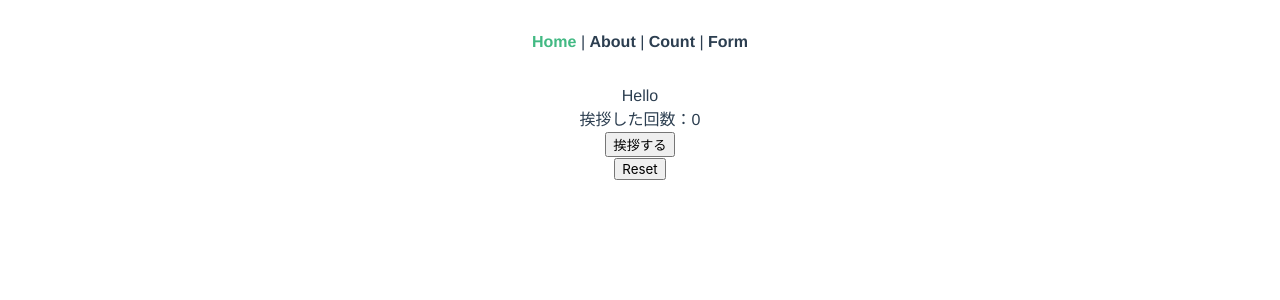
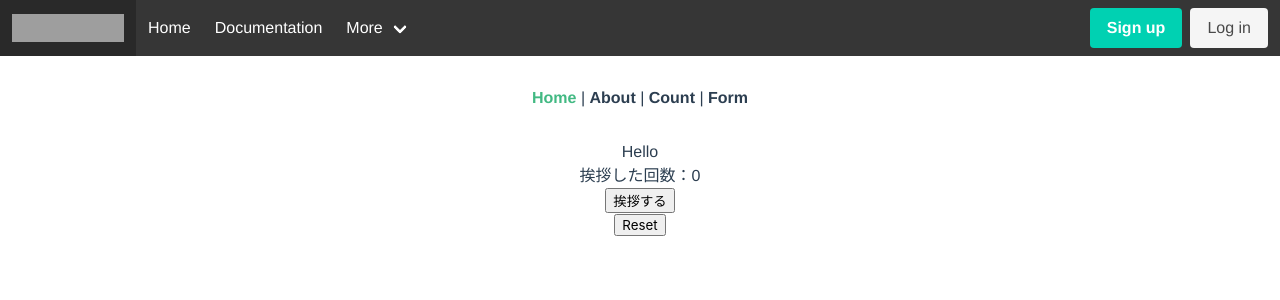
Before and after one commit to nishitaku/facebook-event, a Vue app in the folder app/facebook-event/: page / in a window 1280 px wide. Shown: the top 300 px of the page. Built offline with nearby package versions, Linux system fonts and the light colour scheme; grey boxes are pictures that could not be loaded.

Commit message:
ヘッダの追加

```diff
--- a/app/facebook-event/src/App.vue
+++ b/app/facebook-event/src/App.vue
@@ -1,5 +1,6 @@
 <template>
   <div id="app">
+    <Header></Header>
     <div id="nav">
       <router-link to="/">Home</router-link> |
       <router-link to="/about">About</router-link> |
@@ -31,3 +32,16 @@
   }
 }
 </style>
+
+<script lang="ts">
+import { Component, Vue, Watch } from 'vue-property-decorator';
+
+import Header from '@/components/Header.vue';
+
+@Component({
+  components: {
+    Header
+  }
+})
+export default class Home extends Vue {}
+</script>
--- /dev/null
+++ b/app/facebook-event/src/components/Header.vue
@@ -0,0 +1,79 @@
+<template>
+  <nav class="navbar is-dark" role="navigation" aria-label="main navigation">
+    <div class="navbar-brand">
+      <a class="navbar-item" href="https://bulma.io">
+        <img
+          src="https://bulma.io/images/bulma-logo.png"
+          width="112"
+          height="28"
+        />
+      </a>
+
+      <a
+        role="button"
+        class="navbar-burger burger"
+        aria-label="menu"
+        aria-expanded="false"
+        data-target="navbarBasicExample"
+      >
+        <span aria-hidden="true"></span>
+        <span aria-hidden="true"></span>
+        <span aria-hidden="true"></span>
+      </a>
+    </div>
+
+    <div id="navbarBasicExample" class="navbar-menu">
+      <div class="navbar-start">
+        <a class="navbar-item">
+          Home
+        </a>
+
+        <a class="navbar-item">
+          Documentation
+        </a>
+
+        <div class="navbar-item has-dropdown is-hoverable">
+          <a class="navbar-link">
+            More
+          </a>
+
+          <div class="navbar-dropdown">
+            <a class="navbar-item">
+              About
+            </a>
+            <a class="navbar-item">
+              Jobs
+            </a>
+            <a class="navbar-item">
+              Contact
+            </a>
+            <hr class="navbar-divider" />
+            <a class="navbar-item">
+              Report an issue
+            </a>
+          </div>
+        </div>
+      </div>
+
+      <div class="navbar-end">
+        <div class="navbar-item">
+          <div class="buttons">
+            <a class="button is-primary">
+              <strong>Sign up</strong>
+            </a>
+            <a class="button is-light">
+              Log in
+            </a>
+          </div>
+        </div>
+      </div>
+    </div>
+  </nav>
+</template>
+
+<script lang="ts">
+import { Component, Emit, Prop, Vue } from 'vue-property-decorator';
+
+@Component
+export default class Header extends Vue {}
+</script>
```
